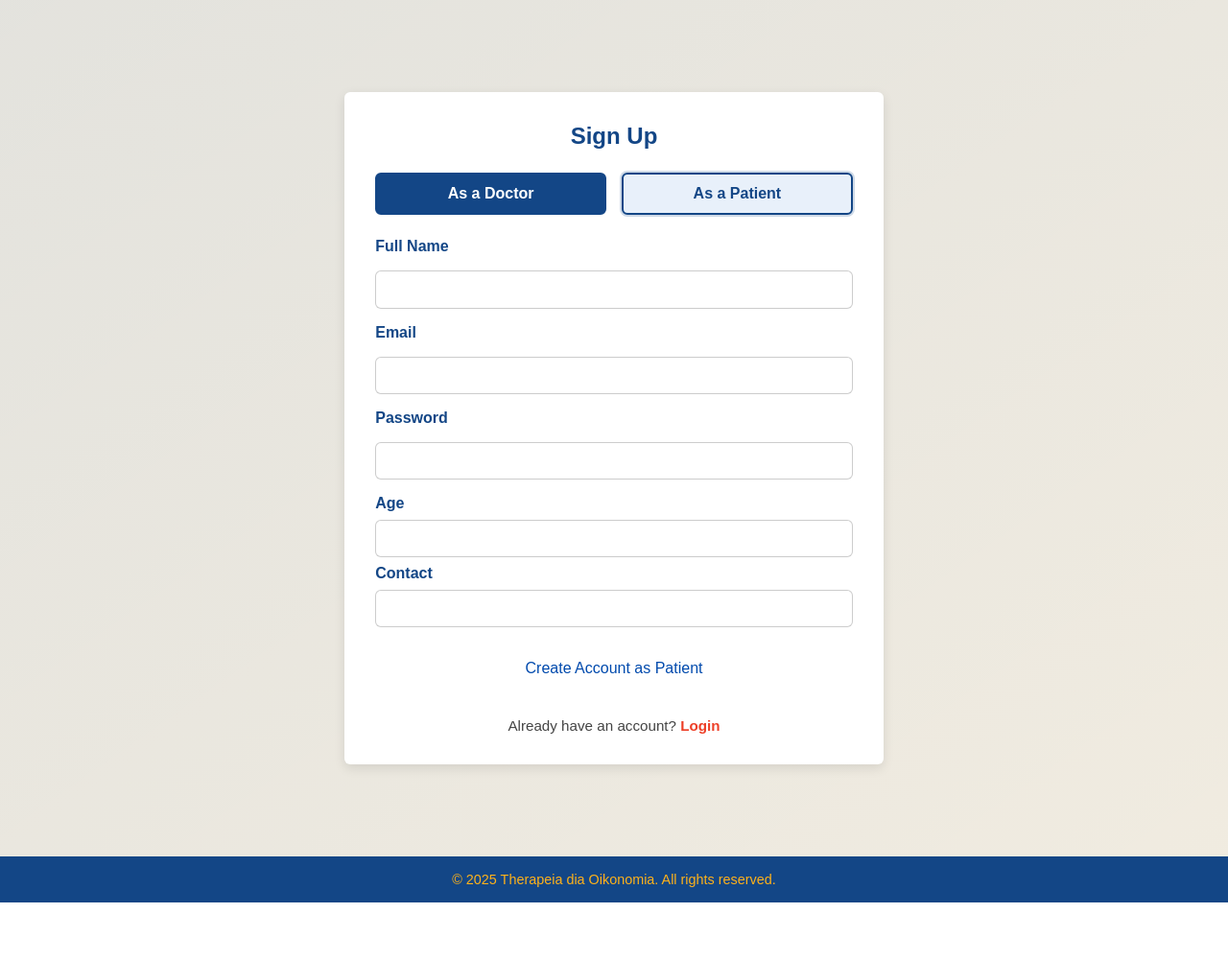
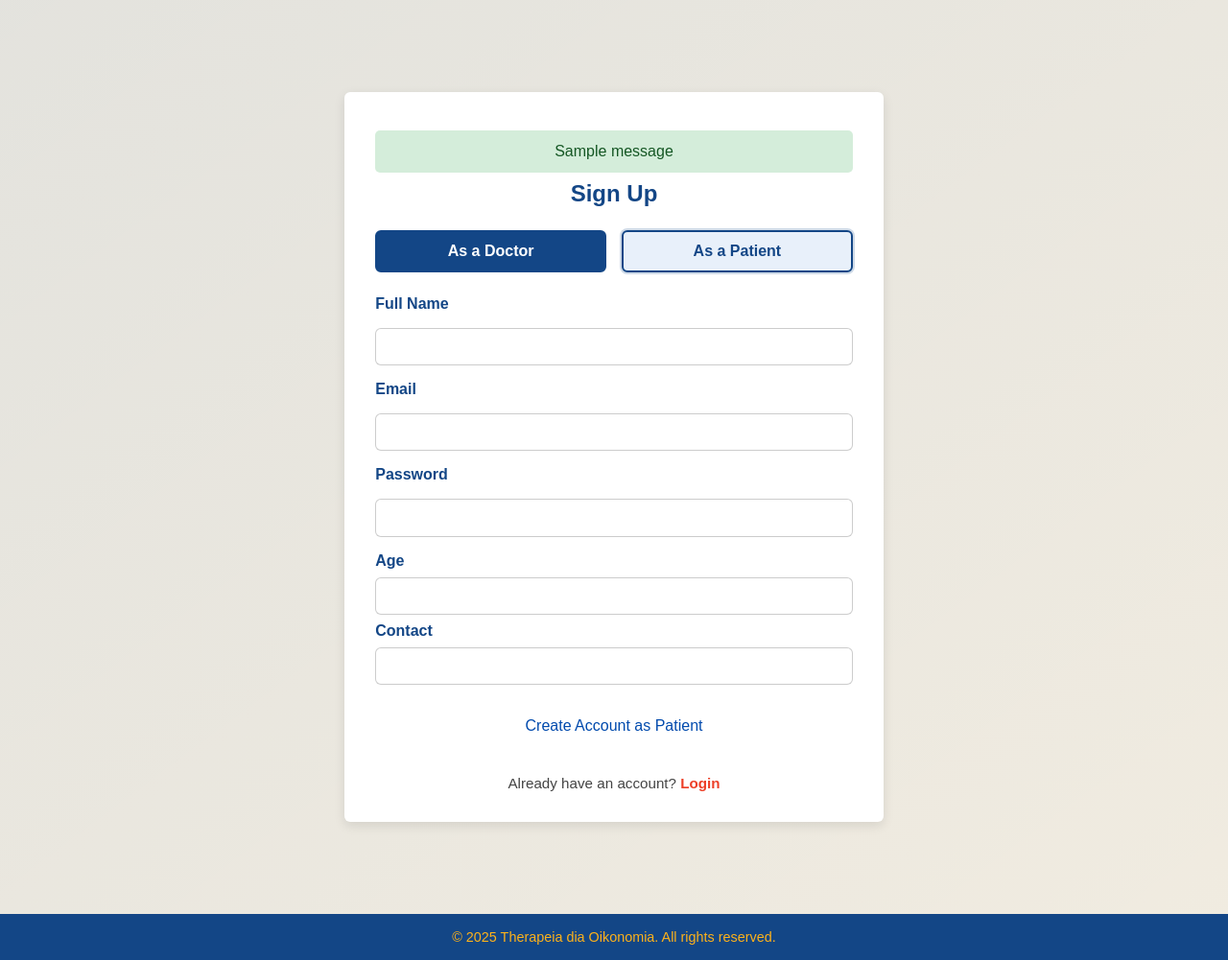
Before and after one commit to GlaucousGlaucus/Hospital-Management-System-Mad-2, a Flask app: page /signup in a window 1280 px wide. Shown: the part 70-1071 px from the top of the page at 96% size. Before the commit the page ends 1011 px from the top, so only its background shows below. Run offline with Flask 3, Linux system fonts and the light colour scheme; tables that the repository leaves empty hold one stand-in row (values such as "Sample post"); one stand-in notice (Sample message) is shown.

Commit message:
DB and UI: Flash messages support and proper signup funtionality

```diff
--- a/app.py
+++ b/app.py
@@ -1,3 +1,4 @@
+import os
 from typing import Any, Optional
 
 from flask import Flask, flash, redirect, render_template, request, session, url_for
@@ -5,7 +6,7 @@ from sqlalchemy import create_engine
 from sqlalchemy.orm import scoped_session, sessionmaker
 from werkzeug.security import check_password_hash, generate_password_hash
 
-from models.main_models import Admin, Base, Doctor, Patient
+from models.main_models import Admin, Base, Department, Doctor, Patient
 from logging import getLogger
 
 from utils.constants import DB_PATH
@@ -13,17 +14,23 @@ from utils.constants import DB_PATH
 logger = getLogger(__name__)
 
 app = Flask(__name__)
+app.secret_key = "SECRET"
 
 engine = create_engine(f"sqlite:///{DB_PATH}", echo=False)
 
-if not DB_PATH.exists():
-    Base.metadata.create_all(engine)
-    logger.info(f"DB created at {DB_PATH}")
-else:
-    logger.info(f"DB already exists at {DB_PATH}")
-
 # Session factory
 SessionLocal = scoped_session(sessionmaker(bind=engine))
+
+if DB_PATH.exists():
+    logger.info(f"DB already exists at {DB_PATH}")
+else:
+    Base.metadata.create_all(engine)
+    admin = Admin(name="Admin", email="admin@nodomain.com", password="")
+    with SessionLocal() as session:
+        session.add_all([Department(name=f"D{i}", description=f"Description {i}") for i in range(10)])
+        session.add(admin)
+        session.commit()
+    logger.info(f"DB created at {DB_PATH}")
 
 @app.teardown_appcontext
 def shutdown_session(exception=None):
@@ -85,12 +92,19 @@ def signup():
                         password=hashed_pw,
                     )
 
-            if new_user:
-                with SessionLocal() as db_session:
+            if not new_user:
+                flash("Please select a valid account type!", "error")
+                return redirect(url_for("signup"))
+            with SessionLocal() as db_session:
+                email_exists = db_session.query(Doctor.email).filter_by(email=new_user.email).first()
+                if not email_exists:
                     db_session.add(new_user)
                     db_session.commit()
-                flash("Account created successfully! Please login.", "success")
-                return redirect(url_for("login"))
-            else:
-                flash("Account already exists!", "error")
-    return render_template('signup.html')
+                    flash("Account created successfully! Please login.", "success")
+                    return redirect(url_for("login"))
+                else:
+                    flash(f"Account with email {new_user.email} already exists!", "error")
+                    return redirect(url_for("signup"))
+    with SessionLocal() as db_session:
+        deps = db_session.query(Department).all()
+    return render_template('signup.html', departments=deps)
--- a/models/main_models.py
+++ b/models/main_models.py
@@ -39,12 +39,17 @@ class Doctor(Base):
     id: Mapped[int] = mapped_column(primary_key=True)
     name: Mapped[str] = mapped_column(String(100))
     email: Mapped[str] = mapped_column(String(120), unique=True)
+    password: Mapped[str] = mapped_column(String(128))
     specialization: Mapped[Optional[str]] = mapped_column(String(100))
 
     department_id: Mapped[Optional[int]] = mapped_column(ForeignKey("departments.id"))
     department: Mapped[Optional[Department]] = relationship(back_populates="doctors")
 
     appointments: Mapped[List[Appointment]] = relationship(back_populates="doctor")
+
+    def __repr__(self):
+        return f"{self.name} {self.email} ({self.specialization})"
+
 
 class Patient(Base):
     __tablename__ = "patients"
@@ -54,6 +59,7 @@ class Patient(Base):
     age: Mapped[Optional[int]]
     contact: Mapped[Optional[str]] = mapped_column(String(50))
     email: Mapped[Optional[str]] = mapped_column(String(120), unique=True)
+    password: Mapped[str] = mapped_column(String(128))
 
     appointments: Mapped[List[Appointment]] = relationship(back_populates="patient")
 
--- a/static/style.css
+++ b/static/style.css
@@ -297,3 +297,30 @@ body {
 .role-btn:active {
     transform: scale(0.98);
 }
+
+.flash-messages {
+    text-align: center;
+    margin-top: 0.5rem;
+    margin-bottom: 0.5rem;
+}
+
+.flash {
+    padding: 0.8rem 1rem;
+    border-radius: 5px;
+    font-weight: 500;
+}
+
+.flash.success {
+    background-color: #d4edda;
+    color: #155724;
+}
+
+.flash.error {
+    background-color: #f8d7da;
+    color: #721c24;
+}
+
+.flash.info {
+    background-color: #d1ecf1;
+    color: #0c5460;
+}
--- /dev/null
+++ b/templates/base_account_login.html
@@ -0,0 +1,20 @@
+{% extends "base.html" %}
+{% block content %}
+
+<section class="auth-section">
+
+    {% with messages = get_flashed_messages(with_categories=true) %}
+    {% if messages %}
+    <div class="flash-messages">
+        {% for category, message in messages %}
+        <div class="flash {{ category }}">{{ message }}</div>
+        {% endfor %}
+    </div>
+    {% endif %}
+    {% endwith %}
+
+    {% block auth_section %}
+    {% endblock %}
+</section>
+
+{% endblock %}
--- a/templates/signup.html
+++ b/templates/signup.html
@@ -1,6 +1,5 @@
-{% extends "base.html" %}
-{% block content %}
-<section class="auth-section">
+{% extends "base_account_login.html" %}
+{% block auth_section %}
 <h2>Sign Up</h2>
 
 <div class="role-selector">
@@ -27,6 +26,9 @@
         <label>Department</label>
         <select id="department" name="department">
             <option value="">Select Department</option>
+            {% for dept in departments %}
+                <option value="{{ dept.id }}">{{ dept.name }}</option>
+            {% endfor %}
         </select>
     </div>
 
@@ -45,7 +47,6 @@
         <a href="{{ url_for('login') }}">Login</a>
     </p>
 </form>
-</section>
 
 <script>
     document.addEventListener("DOMContentLoaded", function () {
```
Also changed, not shown: templates/login.html (+2 -5 lines), hospital.db. Lines whose indentation alone changed are shown as unchanged.
